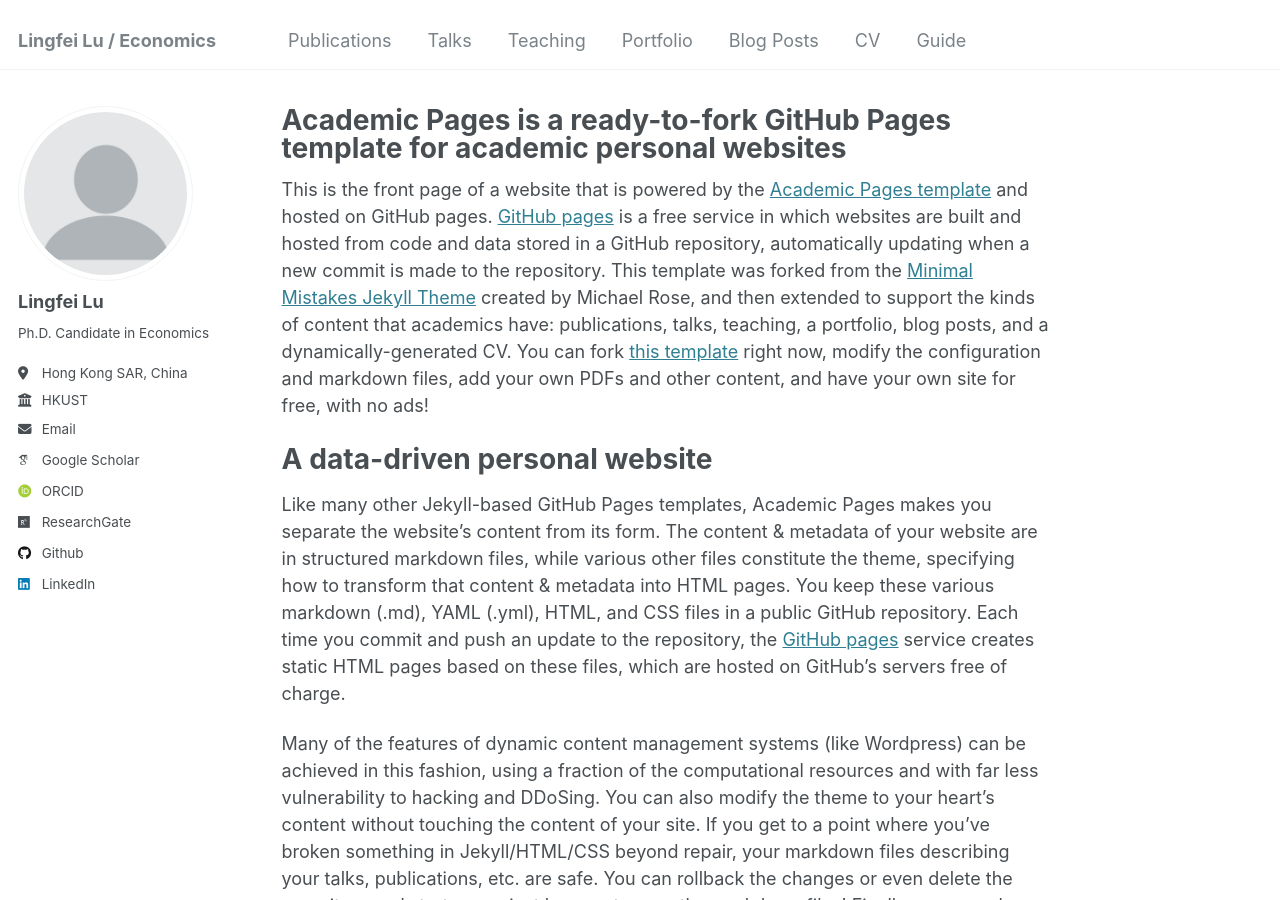
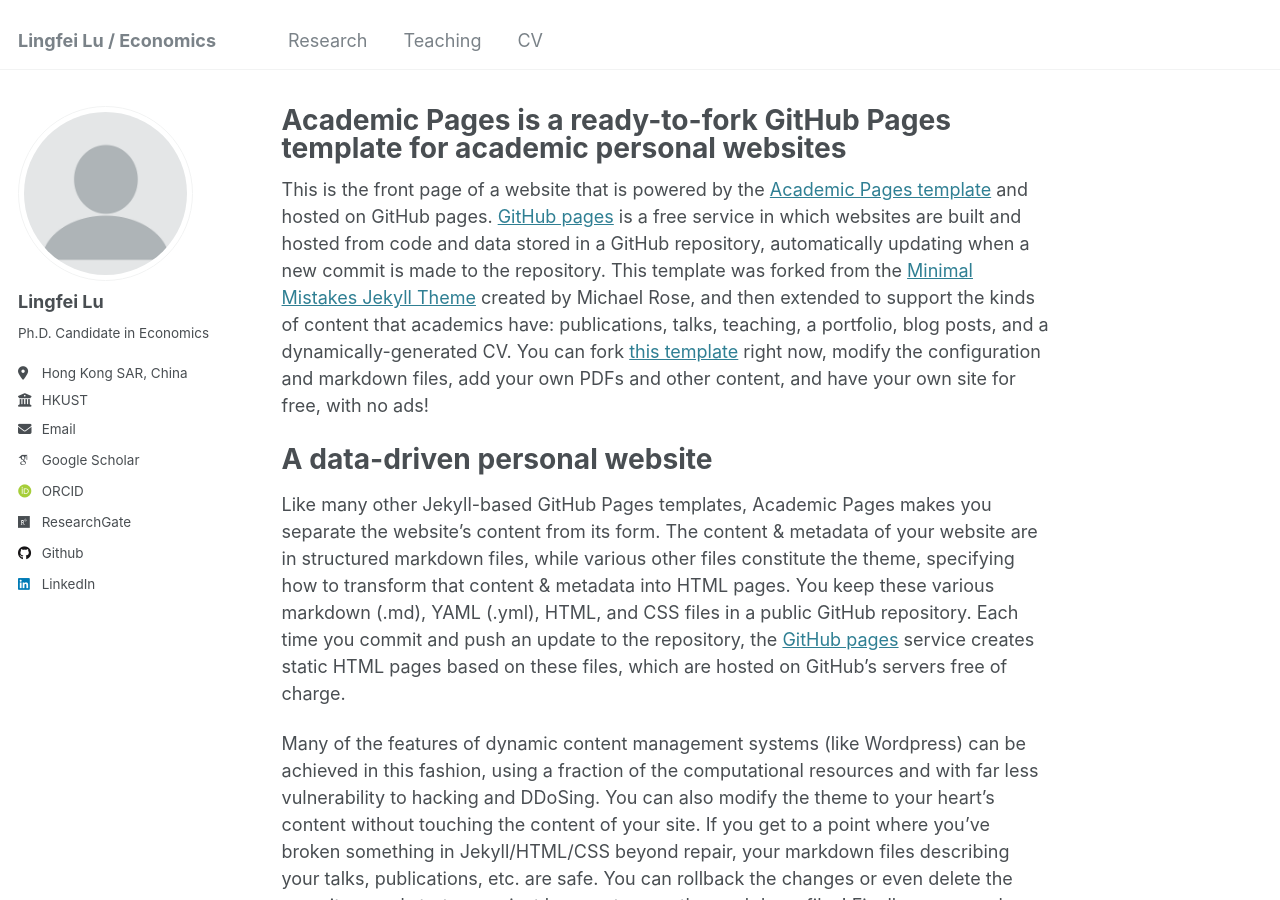
Before and after one commit to lingfei-daniel-lu/lingfei-daniel-lu.github.io, a Jekyll site: the page built from _pages/about.md, in a window 1280 px wide and 900 px high. Built offline with Jekyll 4.4.1, drawn with Linux system fonts in a browser that asks for light colours; some web fonts are replaced.

Commit message:
Update navigation.yml

```diff
--- a/_data/navigation.yml
+++ b/_data/navigation.yml
@@ -5,23 +5,23 @@
 # prevent it from being included in the site.
 
 main:
-  - title: "Publications"
+  - title: "Research"
     url: /publications/
 
-  - title: "Talks"
-    url: /talks/
+  #- title: "Talks"
+    #url: /talks/
 
   - title: "Teaching"
     url: /teaching/
 
-  - title: "Portfolio"
-    url: /portfolio/
+  #- title: "Portfolio"
+    #url: /portfolio/
 
-  - title: "Blog Posts"
-    url: /year-archive/
+  #- title: "Blog Posts"
+    #url: /year-archive/
 
   - title: "CV"
     url: /cv/
 
-  - title: "Guide"
-    url: /markdown/
+  #- title: "Guide"
+    #url: /markdown/
```
